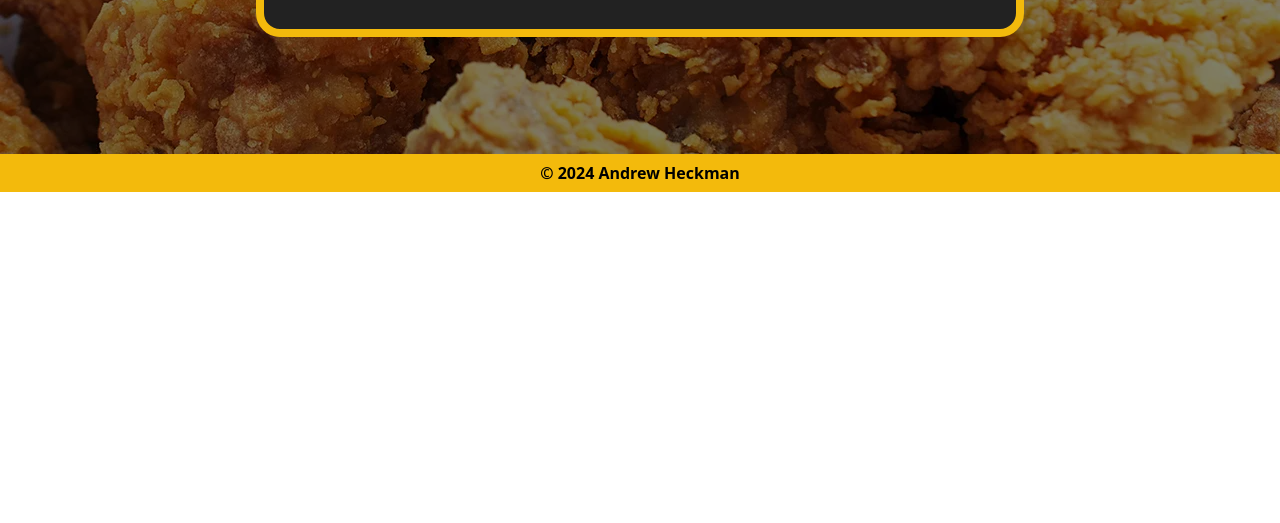
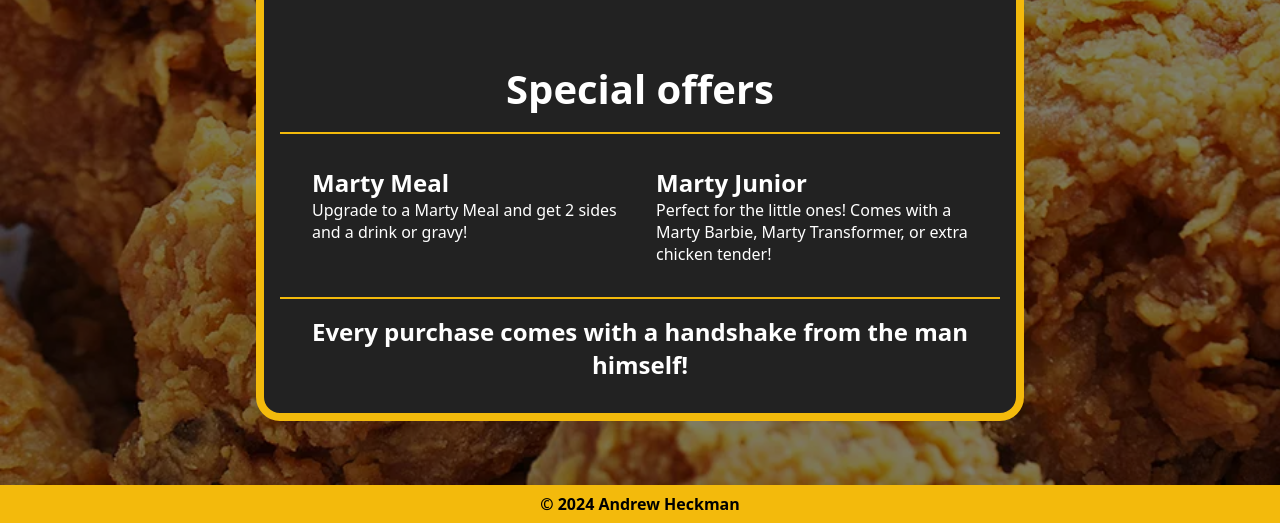
Before and after one commit to AndrewHeckman/odin-restaurant-page, a website built with webpack: page src/template.html in a window 1280 px wide. Shown: the part 646-1169 px from the top of the page. Before the commit the page ends 838 px from the top, so only its background shows below. Built offline with nearby package versions, Linux system fonts and the light colour scheme; a web font is replaced by a local one.

Commit message:
Add offers to home

```diff
--- a/src/home.js
+++ b/src/home.js
@@ -6,6 +6,7 @@ export function home() {
   homeDiv.id = "home-content";
 
   homeDiv.appendChild(makeHero());
+  homeDiv.appendChild(makeOffers());
 
   return homeDiv;
 }
@@ -20,7 +21,7 @@ function makeHero(){
   const text = document.createElement("p");
 
   hero.id = "hero";
-  hero.className = "flex";
+  hero.className = "flex home-div";
 
   logo.id = "hero-logo";
   logo.src = martyPng;
@@ -52,3 +53,60 @@ function makeHero(){
 
   return hero;
 }
+
+function makeOffers(){
+  const offerDiv = document.createElement("div");
+  const offerHeading = document.createElement("h2");
+  const offerWrapper = document.createElement("div");
+  const meal = document.createElement("div");
+  const mealHeading = document.createElement("h2");
+  const mealText = document.createElement("p");
+  const junior = document.createElement("div");
+  const juniorHeading = document.createElement("h2");
+  const juniorText = document.createElement("p");
+  const handshake = document.createElement("h2");
+
+  offerDiv.id = "offers";
+  offerDiv.className = "home-div";
+
+  offerWrapper.id = "offer-wrapper";
+  offerWrapper.className = "flex";
+
+  offerHeading.id = "offer-heading";
+  offerHeading.textContent = "Special offers";
+
+  offerDiv.appendChild(offerHeading);
+
+  meal.id = "meal";
+
+  mealHeading.id = "meal-heading";
+  mealHeading.textContent = "Marty Meal";
+  meal.appendChild(mealHeading);
+
+  mealText.id = "meal-text";
+  mealText.textContent = "Upgrade to a Marty Meal and get 2 sides and a drink or gravy!"
+  meal.appendChild(mealText);
+
+  offerWrapper.appendChild(meal);
+
+  junior.id = "junior";
+
+  juniorHeading.id = "junior-heading";
+  juniorHeading.textContent = "Marty Junior";
+  junior.appendChild(juniorHeading);
+
+  juniorText.id = "junior-text";
+  juniorText.textContent = "Perfect for the little ones! Comes with a Marty Barbie, Marty Transformer, or extra chicken tender!";
+  junior.appendChild(juniorText);
+
+  offerWrapper.appendChild(junior);
+
+  offerDiv.appendChild(offerWrapper);
+
+  handshake.id = "handshake";
+  handshake.textContent = "Every purchase comes with a handshake from the man himself!";
+
+  offerDiv.appendChild(handshake);
+
+  return offerDiv;
+}
--- a/src/styles.css
+++ b/src/styles.css
@@ -51,7 +51,7 @@ button {
   font-size: 1.5rem;
 }
 
-#background{
+#background {
   background-image: url(./images/fried-chicken.jpg);
   background-size: cover;
 }
@@ -72,7 +72,7 @@ button {
   border-radius: 1.5rem;
 }
 
-#hero {
+.home-div {
   padding: 2rem 1rem;
   align-items: center;
 }
@@ -90,6 +90,27 @@ button {
   font-size: 3rem;
 }
 
+#offer-heading{
+  font-size: 2.5rem;
+}
+
+#offer-heading,
+#handshake {
+  text-align: center;
+}
+
+#offer-wrapper {
+  padding: 2rem;
+  gap: 2rem;
+  border-top: 2px solid var(--marty-yellow);
+  border-bottom: 2px solid var(--marty-yellow);
+  margin: 1rem 0;
+}
+
+#offer-wrapper>div {
+  flex: 1;
+}
+
 footer {
   color: black;
   background-color: var(--marty-yellow);
```
